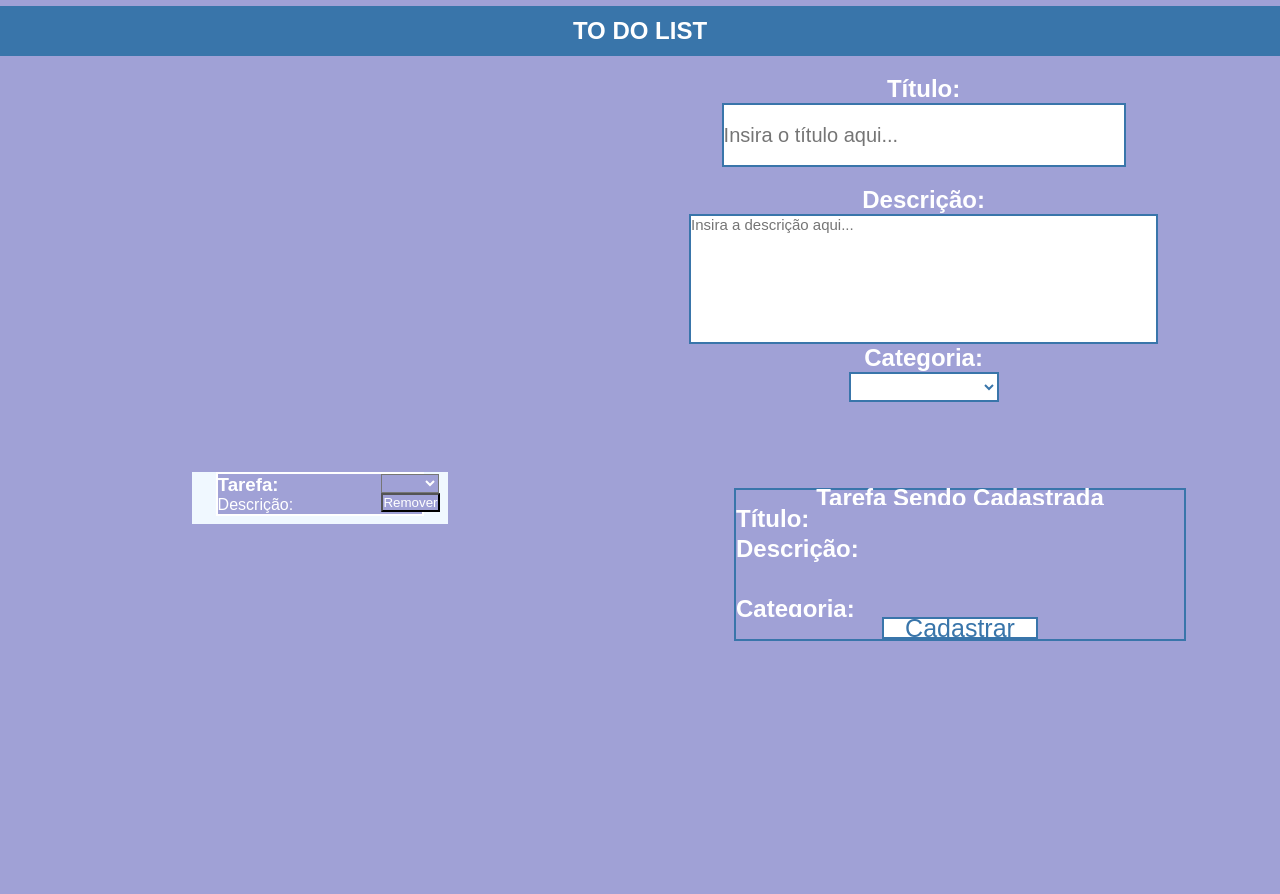
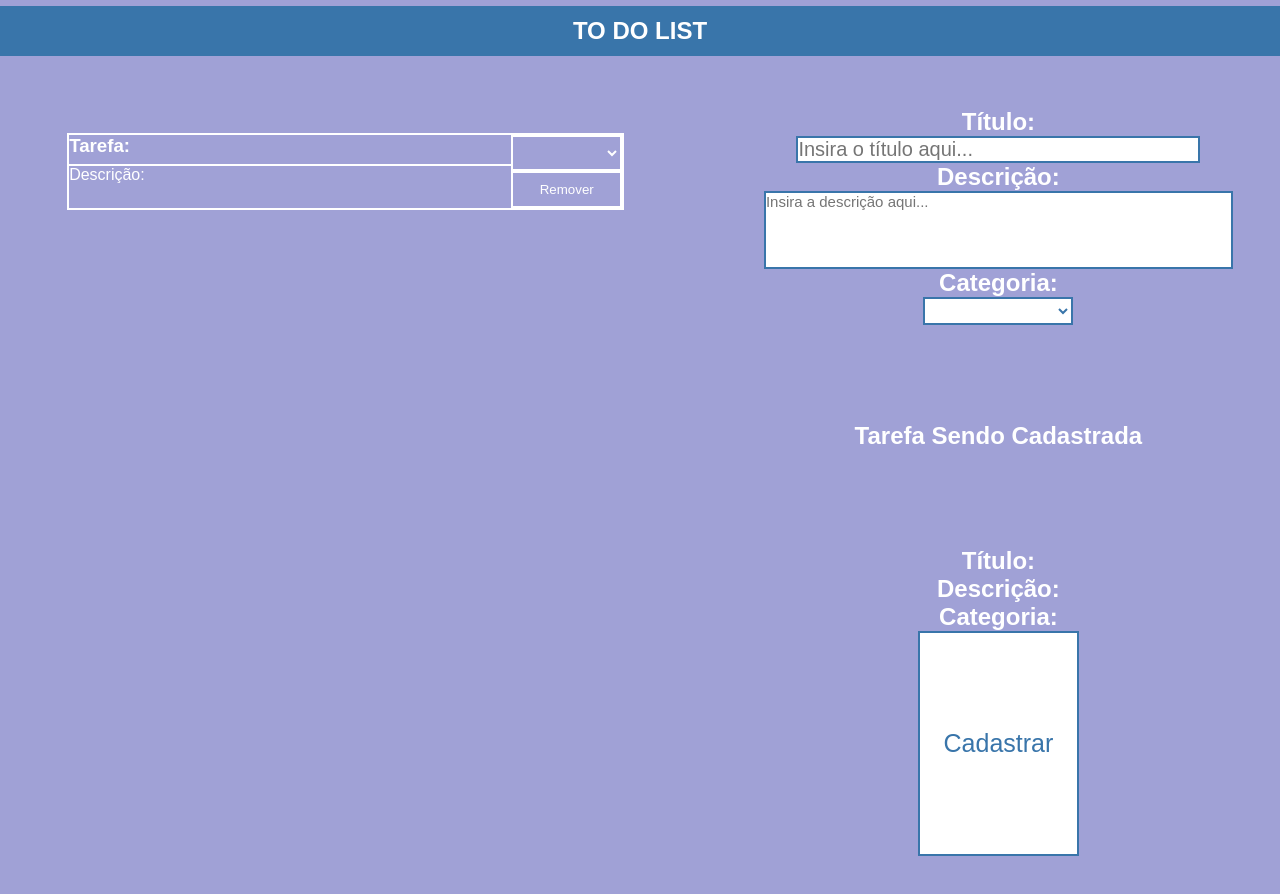
Before and after one commit to Otavio-Miguel-Rocha/to-do-list, an Angular app: page / in a window 1280 px wide. Both pictures are taken after a click on the button "Cadastrar". Shown: the top 894 px of the page. After the commit the page ends 856 px from the top, so only its background shows below. Built offline with nearby package versions, Linux system fonts and the light colour scheme.

Commit message:
Inicia a alteração no layout do to-do-list

```diff
--- a/src/app/app.component.css
+++ b/src/app/app.component.css
@@ -7,24 +7,24 @@ header {
   justify-content: center;
 }
 /* GRID-MAIN */
-#section {
+#main-grid {
   display: grid;
   width: 100%;
   height: 100vh;
-  grid-template-columns: repeat(2, 1fr);
+  grid-template-columns: 60% 40%;
 }
-#lista-tarefas-registradas {
+.grid-show-default {
+  flex-direction: column;
   display: flex;
-  width: 100%;
+  width: 90%;
   align-items: center;
-  justify-content: center;
-  flex-direction: column;
-  margin-top: 3%;
+  margin-top: 10%;
 }
 .div-tarefas {
   display: grid;
   grid-template-columns: 80% 20%;
   width: 80%;
+  height: 10%;
   margin-bottom: 3%;
   border: 2px solid white;
 }
@@ -32,27 +32,30 @@ header {
   color: aliceblue;
   justify-content: center;
 }
-#grid-lista {
-  width: 40%;
+#tittle-tarefa {
+  display: flex;
+  width: 100%;
+  height: 40%;
+  border-bottom: 2px solid white;
+}
+#right-grid-inputs-list {
+  display: flex;
+  width: 100%;
   flex-direction: column;
+}
+.buttons-inputs-list {
+  display: flex;
+  height: 100%;
   justify-content: center;
   align-items: center;
-  display: flex;
-  background-color: aliceblue;
+  text-align: center;
+  border: 2px solid white;
 }
-
-#grid-cadastro-vizualizacao {
-  display: grid;
-  width: 100%;
-  height: 30%;
-  grid-template-rows: repeat(2, 1fr);
-}
-.main-square {
-  display: flex;
-  width: 100%;
-  height: 100%;
-  justify-content: center;
-  align-items: baseline;
+.buttons-inputs-list:hover {
+  color: rgb(160, 161, 214);
+  background-color: white;
+  border: 2px solid rgb(160, 161, 214);
+  cursor: pointer;
 }
 /* CADASTRO */
 #cadastro-div {
--- a/src/app/app.component.html
+++ b/src/app/app.component.html
@@ -2,19 +2,18 @@
   <app-nav></app-nav>
 </header>
 <main>
-  <section id="section">
-    <div id="lista-tarefas-registradas">
-      <div id="grid-lista">
-        <div
-          *ngFor="let tarefa of tarefas; index as indice"
-          class="div-tarefas"
-        >
+  <section id="main-grid">
+    <div class="grid-show-default">
+      <div *ngFor="let tarefa of tarefas; index as indice" class="div-tarefas">
         <div class="tarefa-registrada">
+          <div id="tittle-tarefa">
             <h3>Tarefa: {{ tarefa.titulo }}</h3>
+          </div>
           <p>Descrição: {{ tarefa.descricao }}</p>
         </div>
-          <div>
+        <div id="right-grid-inputs-list">
           <select
+            class="buttons-inputs-list"
             (click)="mudarCategoria(tarefa.categoria, indice)"
             [(ngModel)]="tarefa.categoria"
           >
@@ -23,16 +22,14 @@
             <option>Doing</option>
             <option>Done</option>
           </select>
-            <button (click)="remover(indice)">Remover</button>
+          <button (click)="remover(indice)" class="buttons-inputs-list">
+            Remover
+          </button>
         </div>
       </div>
     </div>
-    </div>
-    <div id="grid-cadastro-vizualizacao">
-      <div class="main-square">
-        <div id="cadastro-div">
-          <div id="informations-cadastro">
-            <div class="grid-elements">
+    <!-- RIGHT-GRID-REGISTER -->
+    <div class="grid-show-default">
       <h1>Título:</h1>
       <input
         placeholder="Insira o título aqui..."
@@ -41,8 +38,6 @@
         id="tituloTarefa"
         class="inputs-buttons-cadastro"
       />
-            </div>
-            <div class="grid-elements">
       <h1>Descrição:</h1>
       <textarea
         rows="10"
@@ -52,7 +47,6 @@
         class="inputs-buttons-cadastro"
         id="descricao-tarefa"
       ></textarea>
-              <div id="grid-elements">
       <h1 style="text-align: center">Categoria:</h1>
       <select
         [(ngModel)]="tarefa.categoria"
@@ -63,27 +57,14 @@
         <option>Doing</option>
         <option>Done</option>
       </select>
-              </div>
-            </div>
-          </div>
-        </div>
-      </div>
-      <div class="main-square">
-        <div id="tarefa-sendo-cadastrada">
       <h1 class="grid-view">Tarefa Sendo Cadastrada</h1>
-          <div>
+
       <h2>Título: {{ tarefa.titulo }}</h2>
-          </div>
-          <div class="grid-view">
-            <div id="conteudo-view">
+
       <h2>Descrição:</h2>
       <p>{{ tarefa.descricao }}</p>
-            </div>
-          </div>
-          <div>
+
       <h2>Categoria: {{ tarefa.categoria }}</h2>
-          </div>
-          <div class="grid-view">
       <button
         (click)="cadastrarUsuario()"
         id="botao-cadastro"
@@ -92,8 +73,5 @@
         Cadastrar
       </button>
     </div>
-        </div>
-      </div>
-    </div>
   </section>
 </main>
```
Lines whose indentation alone changed are shown as unchanged.
